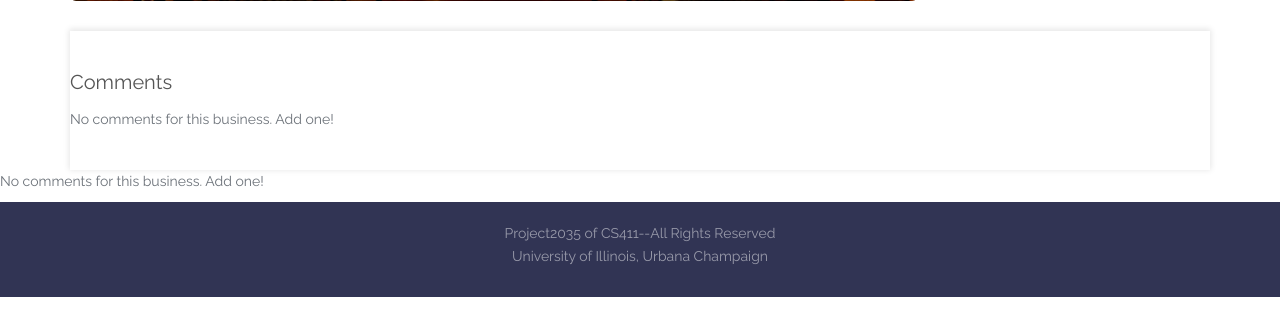
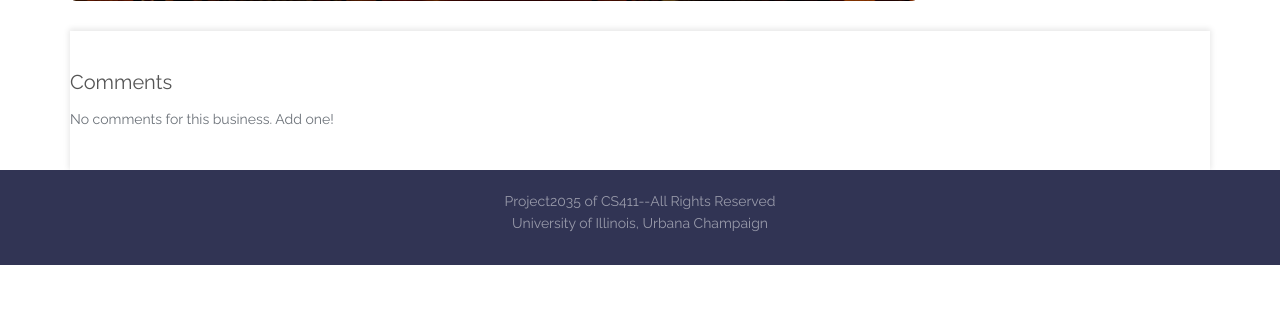
Before and after one commit to iamty7/CS411Project, a Django app: template mysite/yelp/templates/yelp/business.html in a window 1280 px wide. Shown: the part 468-800 px from the top of the page. Run offline with Django 3.2, Linux system fonts and the light colour scheme; the template is opened without the code that fills it, so the values that code supplies are empty.

Commit message:
V4.0.5 no else if in comment area

```diff
--- a/mysite/yelp/templates/yelp/business.html
+++ b/mysite/yelp/templates/yelp/business.html
@@ -206,9 +206,8 @@
         </div>
         <!-- /.modal -->
     </div>
-    {% endfor %} {% else %}
-    <p>No comments for this business. Add one!
-    </p> {% endif %}
+    {% endfor %}
+    {% endif %}
 
 
 
```
